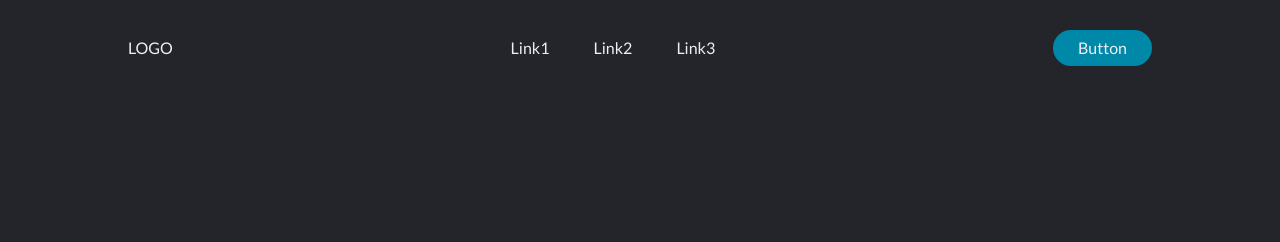
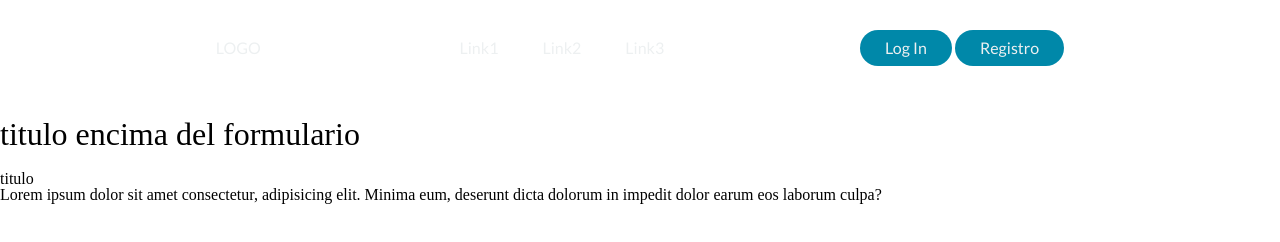
Before and after one commit to CarlosJoseMecha/Travelook, a plain HTML site: page index.html in a window 1280 px wide. Drawn offline with Linux system fonts and the light colour scheme.

Commit message:
primera estructura

```diff
--- a/css/style.css
+++ b/css/style.css
@@ -1,12 +1,22 @@
+/* fonts */
 @import url("https://fonts.googleapis.com/css?family=Lato:300,400,700&display=swap");
+/* reset */
 
-* {
-  box-sizing: border-box;
+/* clear */
+.clear{
+    clear: both;
+}
+/* site wrapper */
+.content{
   margin: 0;
-  padding: 0;
-  background-color: #24252a;
+  float: left;
+  height: auto;
+  width: 960px;
+  background-color: purple;
+  margin: 0 auto;
+
 }
-
+/* nav */
 li,
 a,
 button {
@@ -18,11 +28,14 @@ button {
 }
 header {
   display: flex;
-  justify-content: space-between;
+  justify-content: space-around;
   align-items: center;
   padding: 30px 10%;
+
 }
+nav{
 
+}
 .logo {
   cursor: pointer;
 }
--- a/index.html
+++ b/index.html
@@ -1,5 +1,6 @@
 <!DOCTYPE html>
 <html lang="en">
+
 <head>
   <meta charset="UTF-8" />
   <!-- Reset, Normalize, Custom CSS -->
@@ -12,20 +13,54 @@
 <body>
   <div class="site">
     <header>
-        <a href="">LOGO<img src="#" alt="" class="logo"/></a>
-
+      <a href="">LOGO
+        <img src="#" alt="" class="logo" />
+      </a>
+      <!-- NAV -->
       <nav>
         <ul class="nav__links">
-            <li><a href="#">Link1</a></li>
-            <li><a href="#">Link2</a></li>
-            <li><a href="#">Link3</a></li>
+          <li>
+            <a href="#">Link1</a>
+          </li>
+          <li>
+            <a href="#">Link2</a>
+          </li>
+          <li>
+            <a href="#">Link3</a>
+          </li>
         </ul>
       </nav>
 
-        <a href="#" class="cta"><button>Button</button></a>
+      <a href="#" class="cta">
+        <button>Log In</button>
+        <button>Registro</button>
+      </a>
     </header>
+    <main>
+      <!-- FORMULARIO -->
+      <section>
+        <div class="container">
+          <div class="titulo">
+            <h1>
+              titulo encima del formulario
+            </h1>
+          </div>
+          <form action=""></form>
+        </div>
+        <!-- PRESENTACION APP Y EQUIPO -->
+      </section>
+      <h2>titulo</h2>
+      <p>Lorem ipsum dolor sit amet consectetur, adipisicing elit. Minima eum, deserunt dicta dolorum in impedit dolor earum eos laborum culpa?</p>
+      <!-- imgen ?? -->
+      <section>
+        <div>
 
+        </div>
+      </section>
+      <!-- MARCAS COLABORADORAS -->
+    </main>
     <footer></footer>
   </div>
 </body>
+
 </html>
```
Lines whose indentation alone changed are shown as unchanged.
